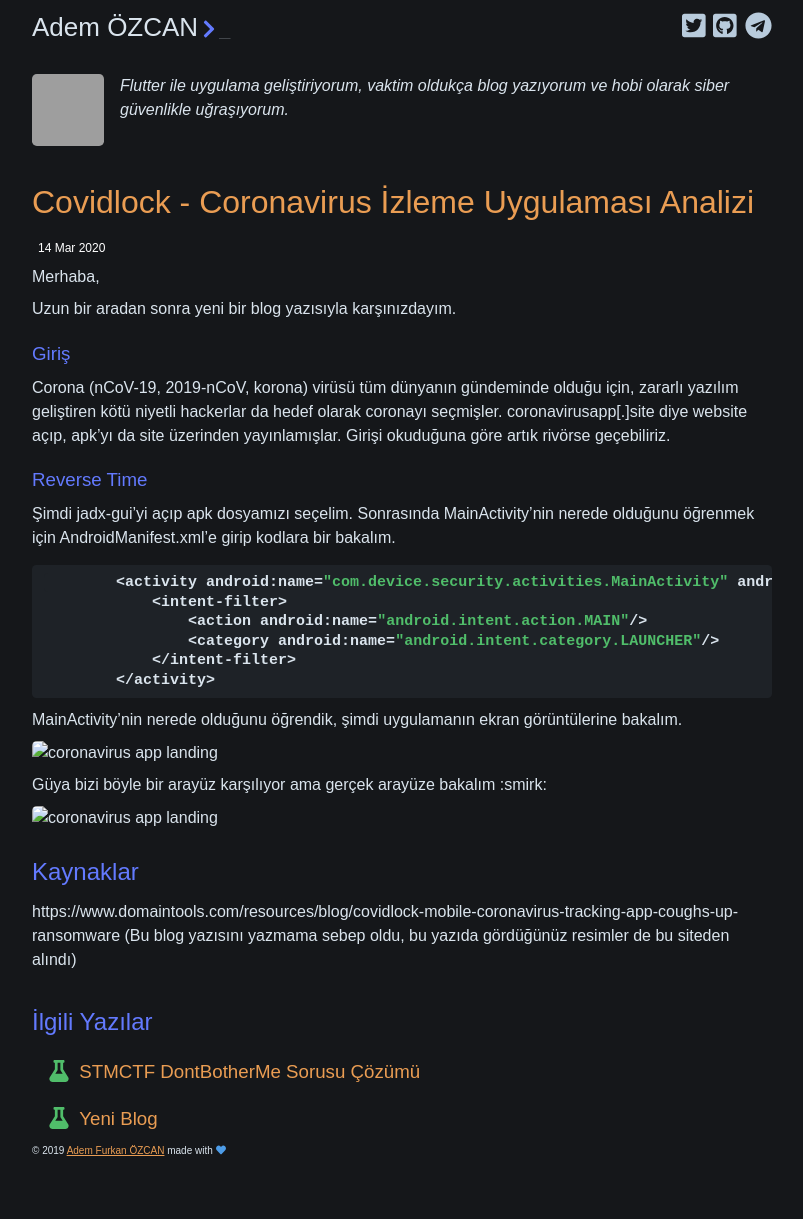
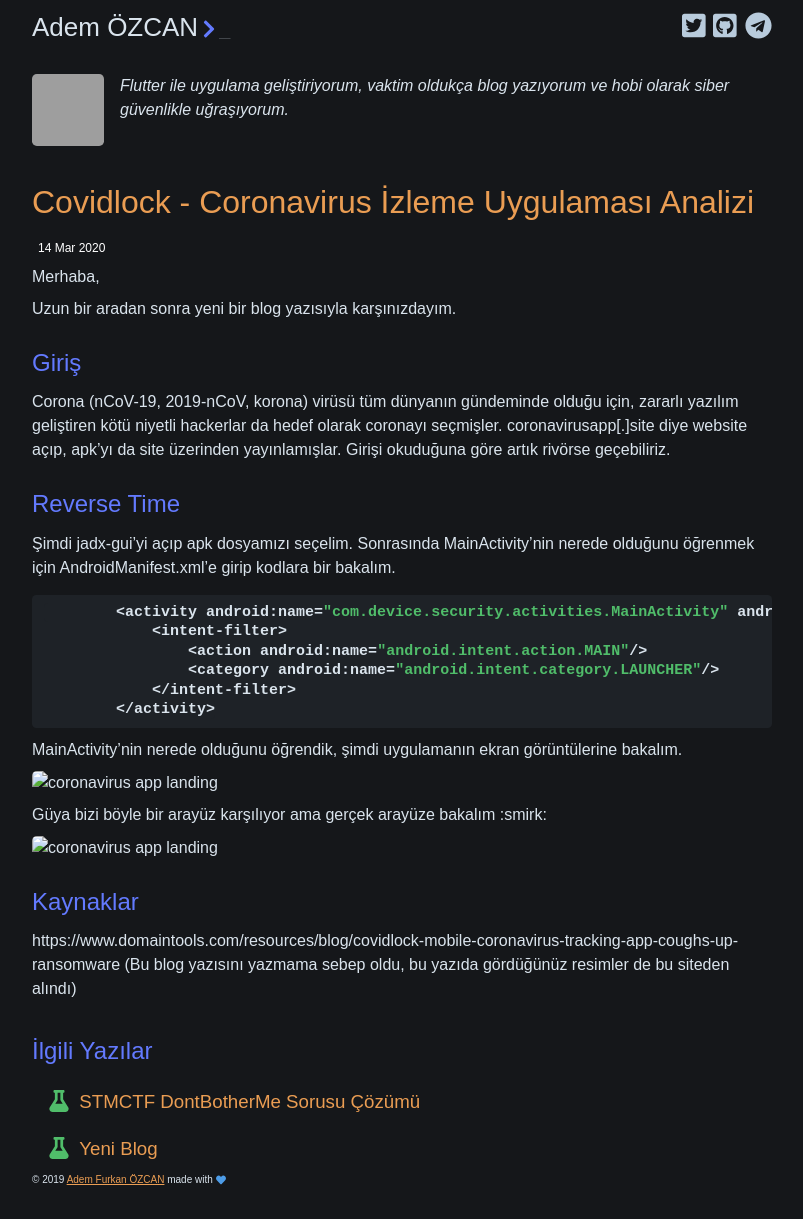
Before and after one commit to Adem68/blog-tr, a Jekyll site: the page built from _posts/2020-03-14-corona-takip-uygulaması.md, in a window 1280 px wide. Shown: the whole page, without its empty margins (238-1041 px from the left). Built offline with Jekyll 4.4.1, drawn with Linux system fonts in a browser that asks for light colours; nearby versions of some CDN libraries; some web fonts are replaced; before the commit the page ends 1190 px from its top, so only the background shows below that; grey boxes are pictures that could not be loaded.

```diff
--- a/_posts/2020-03-14-corona-takip-uygulaması.md
+++ b/_posts/2020-03-14-corona-takip-uygulaması.md
@@ -8,11 +8,11 @@ Merhaba,
 
 Uzun bir aradan sonra yeni bir blog yazısıyla karşınızdayım.
 
-### Giriş
+## Giriş
 
 Corona (nCoV-19, 2019-nCoV, korona) virüsü tüm dünyanın gündeminde olduğu için, zararlı yazılım geliştiren kötü niyetli hackerlar da hedef olarak coronayı seçmişler. coronavirusapp[.]site diye website açıp, apk'yı da site üzerinden yayınlamışlar. Girişi okuduğuna göre artık rivörse geçebiliriz.
 
-### Reverse Time
+## Reverse Time
 
 Şimdi jadx-gui'yi açıp apk dosyamızı seçelim. Sonrasında MainActivity'nin nerede olduğunu öğrenmek için AndroidManifest.xml'e girip kodlara bir bakalım.
 
```
